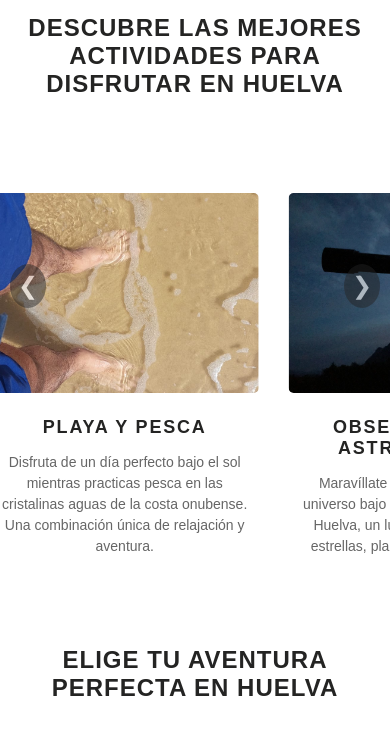
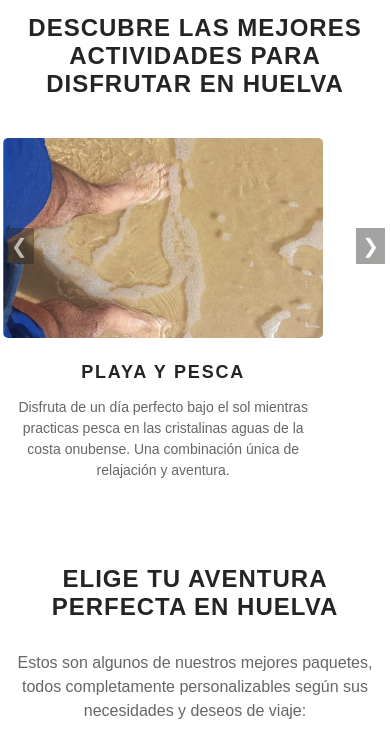
Before and after one commit to adrianortzs/come2huelva, a website: page index.html in a window 390 px wide. Shown: the part 2820-3549 px from the top of the page. Drawn offline with nearby package versions, Linux system fonts and the light colour scheme.

Commit message:
carousel activities css

```diff
--- a/style.js
+++ b/style.js
@@ -66,18 +66,25 @@ function changeLanguage(lang) {
 
 /* Actividades */
 const carouselTrack = document.querySelector('.carousel-track');
-const carouselSlides = Array.from(document.querySelectorAll('.activity-card'));
+const carouselSlides = Array.from(document.querySelectorAll('.carousel-slide'));
 const prevBtn = document.querySelector('.prev-btn');
 const nextBtn = document.querySelector('.next-btn');
 
-const slidesToShow = 4;
+let slidesToShow = 4; // Cambiado de const a let
 let slideWidth = carouselSlides[0].clientWidth;
 let currentIndex = 0;
 
-window.addEventListener("load", () => {
+const updateSlideWidth = () => {
+    slidesToShow = window.innerWidth <= 768 ? 1 : 4; // 1 en móvil, 4 en escritorio
     slideWidth = carouselSlides[0].clientWidth;
-    carouselTrack.style.width = `${slideWidth * carouselSlides.length}px`;
-});
+    updateCarouselPosition();
+};
+
+// Inicializar el ancho del carrusel al cargar la página
+window.addEventListener("load", updateSlideWidth);
+
+// Actualizar el ancho del carrusel al redimensionar la ventana
+window.addEventListener("resize", updateSlideWidth);
 
 function updateCarouselPosition() {
     const scrollDistance = currentIndex * slideWidth;
@@ -118,6 +125,8 @@ nextBtn.addEventListener('click', () => {
     updateCarouselPosition();
     stopAutoScroll();
 });
+
+
 
 /* Opiniones */
 let currentSlide = 0;
--- a/styles.css
+++ b/styles.css
@@ -591,22 +591,44 @@ footer {
         gap: 20px;
     }
 
+    .activities-container {
+        width: 100%;
+        overflow: hidden;
+    }
+
     .activities-container h1 {
         font-size: 24px;
     }
 
     .carousel-container {
-        overflow-x: hidden;
+        overflow: hidden;
+        margin-top: 20px;
+    }
+
+    .carousel-track {
+        display: flex;
+        transition: transform 0.5s ease-in-out;
+        width: 100%; /* Limita el ancho del track */
+    }
+
+    .carousel-slide {
+        min-width: 100%;
+        display: flex;
+        justify-content: center;
     }
 
     .activity-card {
+        width: 90%; /* Controla el ancho de la tarjeta */
+        max-width: 320px;
         margin: 0 auto;
-        padding: 15px;
-        box-sizing: border-box;
+        padding: 10px;
     }
 
     .activity-card img {
-        height: 200px;
+        height: auto;
+        max-height: 200px;
+        width: 100%;
+        object-fit: cover;
     }
 
     .activity-card h3 {
@@ -624,22 +646,18 @@ footer {
 
     /* Ajuste de los botones del carrusel de actividades */
     .carousel-btn {
-        font-size: 24px;
-        top: 50%;
-        transform: translateY(-50%);
-        padding: 8px;
-        background: rgba(36, 36, 35, 0.8);
-        color: #FFFFFF;
-        border-radius: 50%;
-        position: absolute;
+        font-size: 20px;
+        padding: 6px;
+        background: rgba(36, 36, 35, 0.7);
+        color: #FFF;
     }
 
     .prev-btn {
-        left: 10px;
+        left: 5px;
     }
 
     .next-btn {
-        right: 10px;
+        right: 5px;
     }
 
     /* Opiniones */
```
